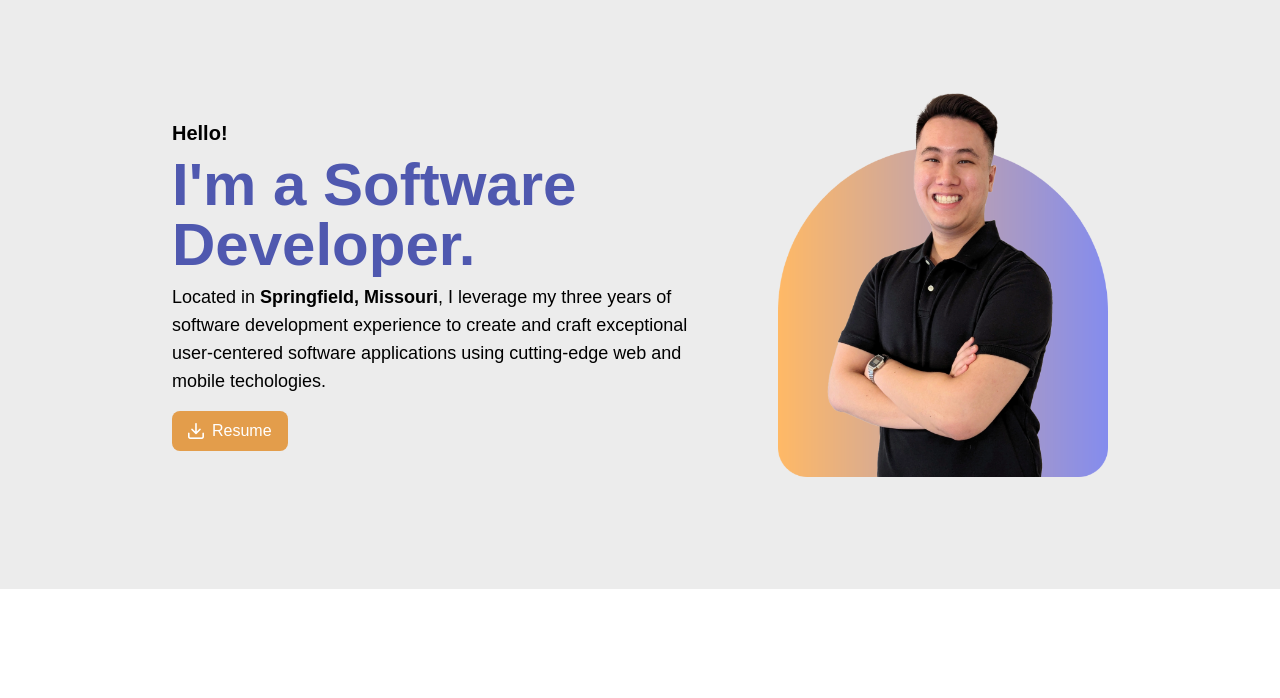
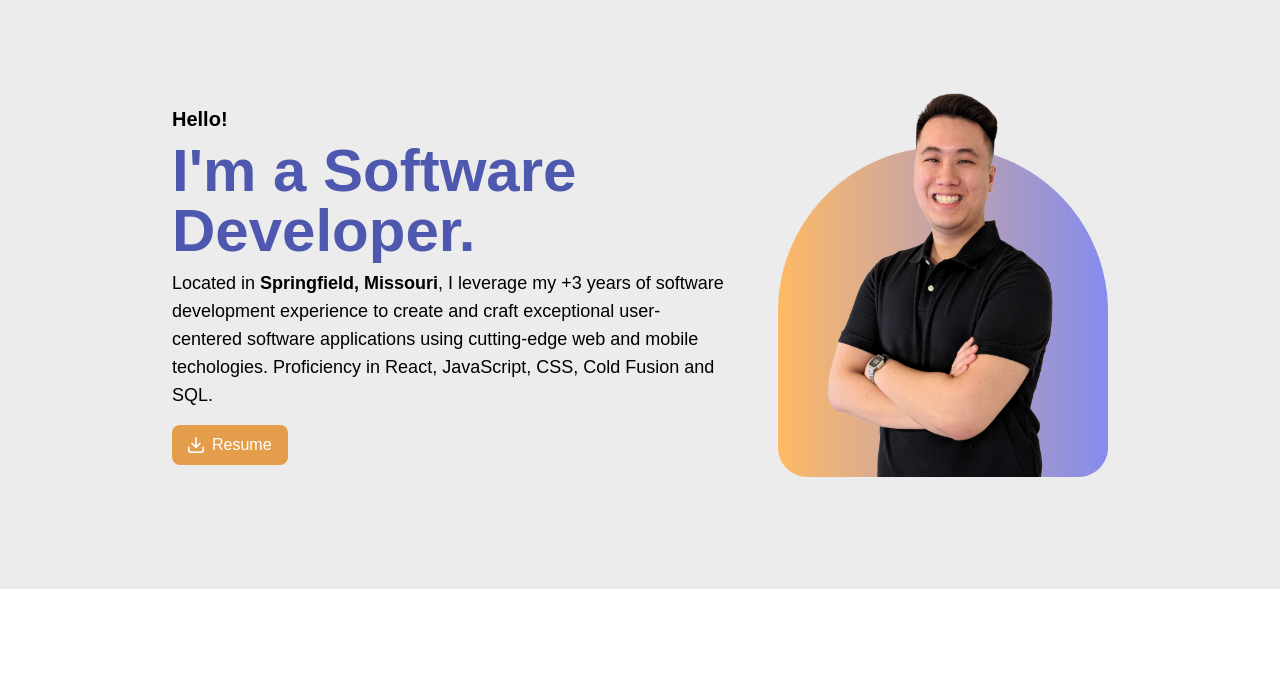
Before and after one commit to wchan1097/wchan1097.github.io, a website: page index.html in a window 1280 px wide. Shown: the part 67-765 px from the top of the page. Drawn offline with Linux system fonts and the light colour scheme.

Commit message:
update picture for dinho app

```diff
--- a/index.html
+++ b/index.html
@@ -41,8 +41,9 @@
 					<h3 class="md:text-xl font-bold mb-2 text-center md:text-start">Hello!</h3>
 					<h2 class="text-2xl md:text-6xl font-bold mb-2 text-center md:text-start" style="color: var(--indigo)">I'm a Software Developer.</h2>
 					<h3 class="md:text-lg mb-4 text-center md:text-start">
-						Located in <strong>Springfield, Missouri</strong>, I leverage my three years of software development experience to create and craft exceptional user-centered
-						software applications using cutting-edge web and mobile techologies.
+						Located in <strong>Springfield, Missouri</strong>, I leverage my <span id="yearsOfExperience"></span> years of software development
+						experience to create and craft exceptional user-centered software applications using cutting-edge web and mobile techologies.
+						Proficiency in React, JavaScript, CSS, Cold Fusion and SQL.
 					</h3>
 					<div class="flex justify-center md:justify-start w-full">
 						<a href="../assets/documents/William Chan's Resume.pdf" id="download-resume-link" class="transition-all duration-100 px-4 py-2 rounded-lg text-white inline-flex gap-2 items-center" download>
@@ -214,6 +215,13 @@
 		githubLogo.addEventListener("mouseout", function(){
 			githubLogo.src = "../assets/images/github-logo.png";
 		})
+
+		const careerDateStarted = new Date("07-01-2021");
+		const today = new Date();
+
+		const careerAge = Math.floor((today - careerDateStarted) / (1000 * 60 * 60 * 24 * 365));
+
+		document.getElementById("yearsOfExperience").textContent = `+${careerAge}`;
 	</script>
 </body>
 </html>
```
Also changed, not shown: assets/images/dinho-reservation-app.png.
